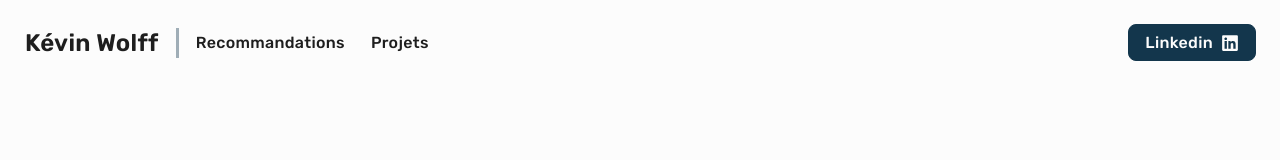
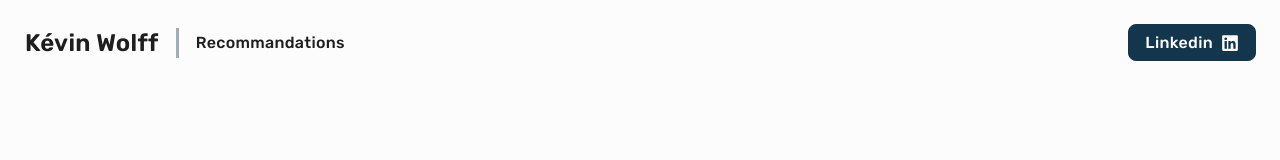
Before and after one commit to Wagle-Studio/portfolio, a React (Vite) app: page / in a window 1280 px wide. Shown: the top 160 px of the page. Built offline with nearby package versions, Linux system fonts and the light colour scheme.

Commit message:
Update portfolio

```diff
--- a/src/App.tsx
+++ b/src/App.tsx
@@ -5,7 +5,7 @@ import { Footer } from "@/ui/components/footer/Footer";
 import { About } from "@/ui/blocs/about/About";
 import { Skills } from "@/ui/blocs/skills/Skills";
 import { Recommendations } from "@/ui/blocs/recommendations/Recommendations";
-import { Projects } from "@/ui/blocs/projects/Projects";
+// import { Projects } from "@/ui/blocs/projects/Projects";
 
 const App = () => {
   return (
@@ -15,7 +15,7 @@ const App = () => {
         <About />
         <Skills />
         <Recommendations />
-        <Projects />
+        {/* <Projects /> */}
       </main>
       <Footer />
     </div>
--- a/src/data/footer.ts
+++ b/src/data/footer.ts
@@ -27,14 +27,14 @@ export default {
       icon: undefined,
       icon_side: undefined,
     },
-    {
-      text: "Projets",
-      href: "#projects",
-      variant: "ghost",
-      target: "_self",
-      icon: undefined,
-      icon_side: undefined,
-    },
+    // {
+    //   text: "Projets",
+    //   href: "#projects",
+    //   variant: "ghost",
+    //   target: "_self",
+    //   icon: undefined,
+    //   icon_side: undefined,
+    // },
     {
       text: "Linkedin",
       href: "https://www.linkedin.com/in/wolff-kevin/",
--- a/src/data/header.ts
+++ b/src/data/header.ts
@@ -14,14 +14,14 @@ export default {
       icon: undefined,
       icon_side: undefined,
     },
-    {
-      text: "Projets",
-      href: "#projects",
-      variant: "ghost",
-      target: "_self",
-      icon: undefined,
-      icon_side: undefined,
-    },
+    // {
+    //   text: "Projets",
+    //   href: "#projects",
+    //   variant: "ghost",
+    //   target: "_self",
+    //   icon: undefined,
+    //   icon_side: undefined,
+    // },
     {
       text: "Linkedin",
       href: "https://www.linkedin.com/in/wolff-kevin/",
```
